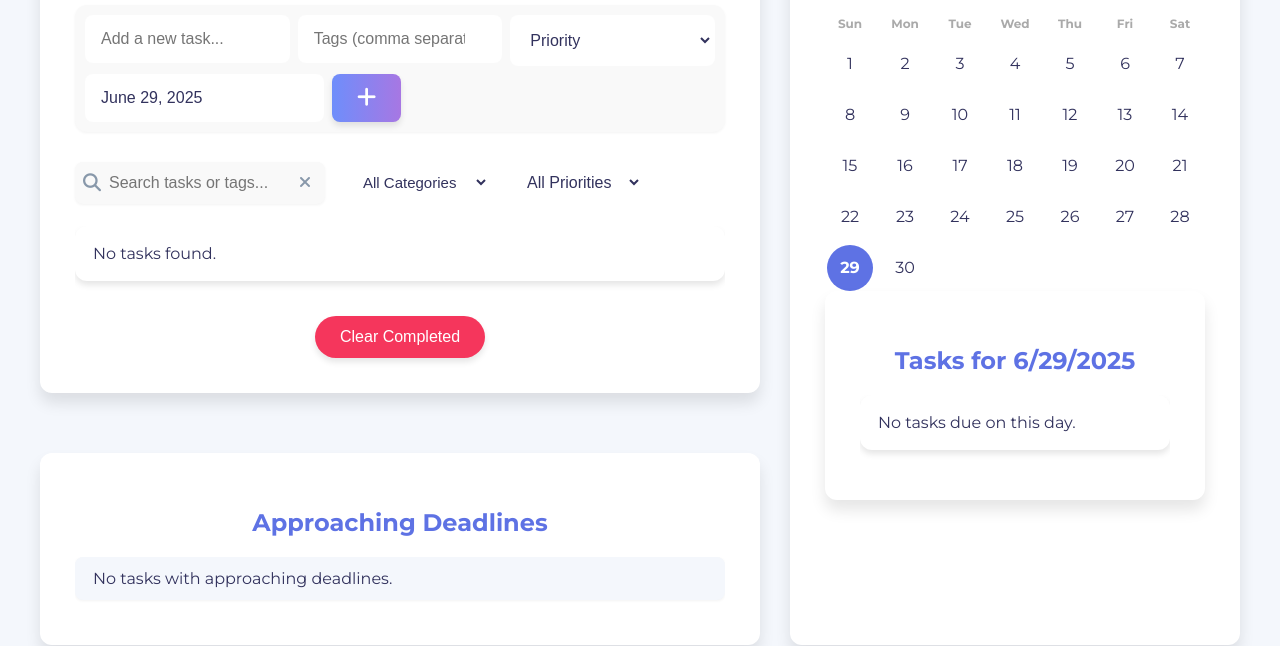
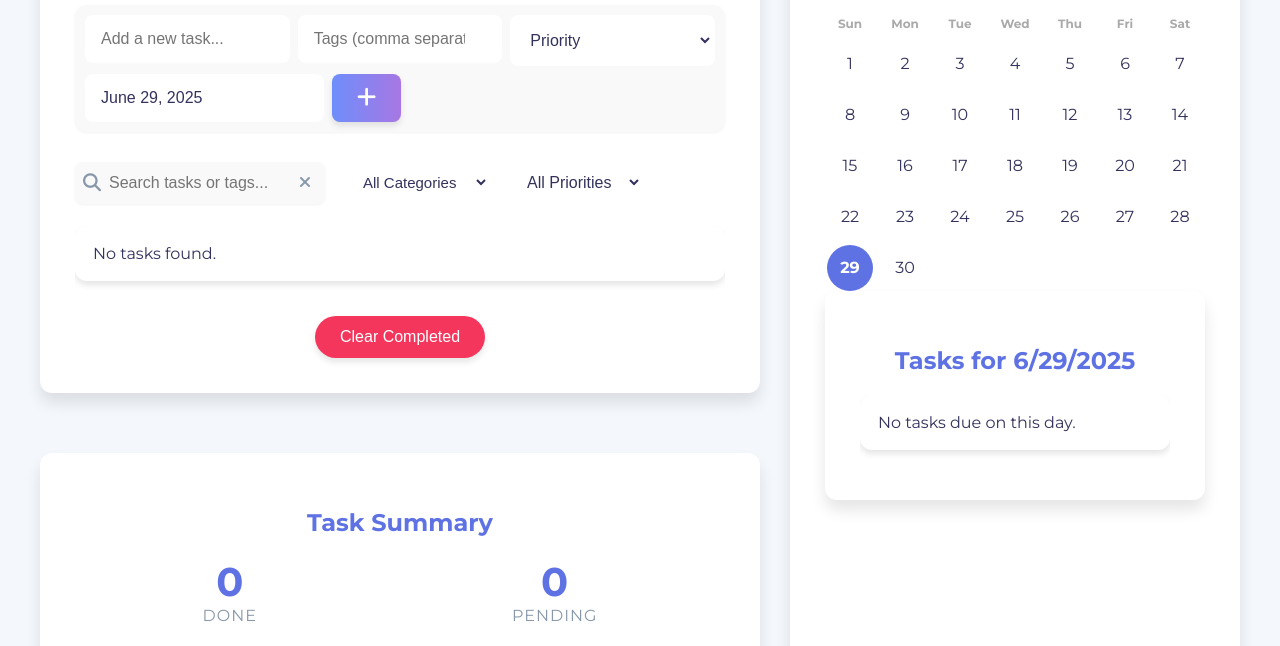
Before and after one commit to swarnavacodes/todo-app, a plain HTML site: page index.html in a window 1280 px wide. Shown: the part 154-800 px from the top of the page. Drawn offline with nearby package versions, Linux system fonts and the light colour scheme.

Commit message:
summary added

```diff
--- a/index.html
+++ b/index.html
@@ -468,6 +468,37 @@
             font-weight: 600;
             margin-left: 15px;
             white-space: nowrap;
+        }
+
+        /* Task Summary Styles */
+        .task-summary-container {
+            margin-top: 30px;
+            text-align: center;
+        }
+
+        .summary-stats {
+            display: flex;
+            justify-content: space-around;
+            margin-top: 20px;
+        }
+
+        .stat-item {
+            display: flex;
+            flex-direction: column;
+            align-items: center;
+        }
+
+        .stat-number {
+            font-size: 2.5rem;
+            font-weight: 700;
+            color: var(--primary-color);
+        }
+
+        .stat-label {
+            font-size: 1rem;
+            color: var(--neutral-color);
+            text-transform: uppercase;
+            letter-spacing: 1px;
         }
 
         /* Custom Confirm Modal */
@@ -1002,6 +1033,19 @@
                 <button id="show-more-all-tasks" class="show-more-btn">Show More</button>
                 <button id="clear-completed">Clear Completed</button>
             </div>
+            <div class="container task-summary-container">
+                <h2>Task Summary</h2>
+                <div class="summary-stats">
+                    <div class="stat-item">
+                        <span class="stat-number" id="tasks-done-count">0</span>
+                        <span class="stat-label">Done</span>
+                    </div>
+                    <div class="stat-item">
+                        <span class="stat-number" id="tasks-pending-count">0</span>
+                        <span class="stat-label">Pending</span>
+                    </div>
+                </div>
+            </div>
             <div class="container approaching-tasks-container">
                 <h2>Approaching Deadlines</h2>
                 <ul id="approaching-tasks-list"></ul>
@@ -1050,6 +1094,8 @@
             const showMoreAllTasksBtn = document.getElementById('show-more-all-tasks');
             const approachingTasksList = document.getElementById('approaching-tasks-list');
             const showMoreApproachingTasksBtn = document.getElementById('show-more-approaching-tasks');
+            const tasksDoneCount = document.getElementById('tasks-done-count');
+            const tasksPendingCount = document.getElementById('tasks-pending-count');
 
             let tasks = JSON.parse(localStorage.getItem('tasks')) || [];
             let currentFilter = 'all';
@@ -1084,6 +1130,7 @@
                 renderCalendar();
                 showTasksForDay(selectedDate);
                 renderApproachingTasks();
+                updateTaskSummary();
             };
 
             // Update renderTasks to filter by priority
@@ -1409,6 +1456,13 @@
                 }
             };
 
+            const updateTaskSummary = () => {
+                const doneTasks = tasks.filter(task => task.completed).length;
+                const pendingTasks = tasks.filter(task => !task.completed).length;
+                tasksDoneCount.textContent = doneTasks;
+                tasksPendingCount.textContent = pendingTasks;
+            };
+
             const setDefaultDate = () => {
                 const today = new Date();
                 const yyyy = today.getFullYear();
@@ -1495,6 +1549,7 @@
             renderCalendar();
             showTasksForDay(new Date());
             renderApproachingTasks();
+            updateTaskSummary();
 
             flatpickr(dueDateInput, {
                 dateFormat: "Y-m-d",
```
